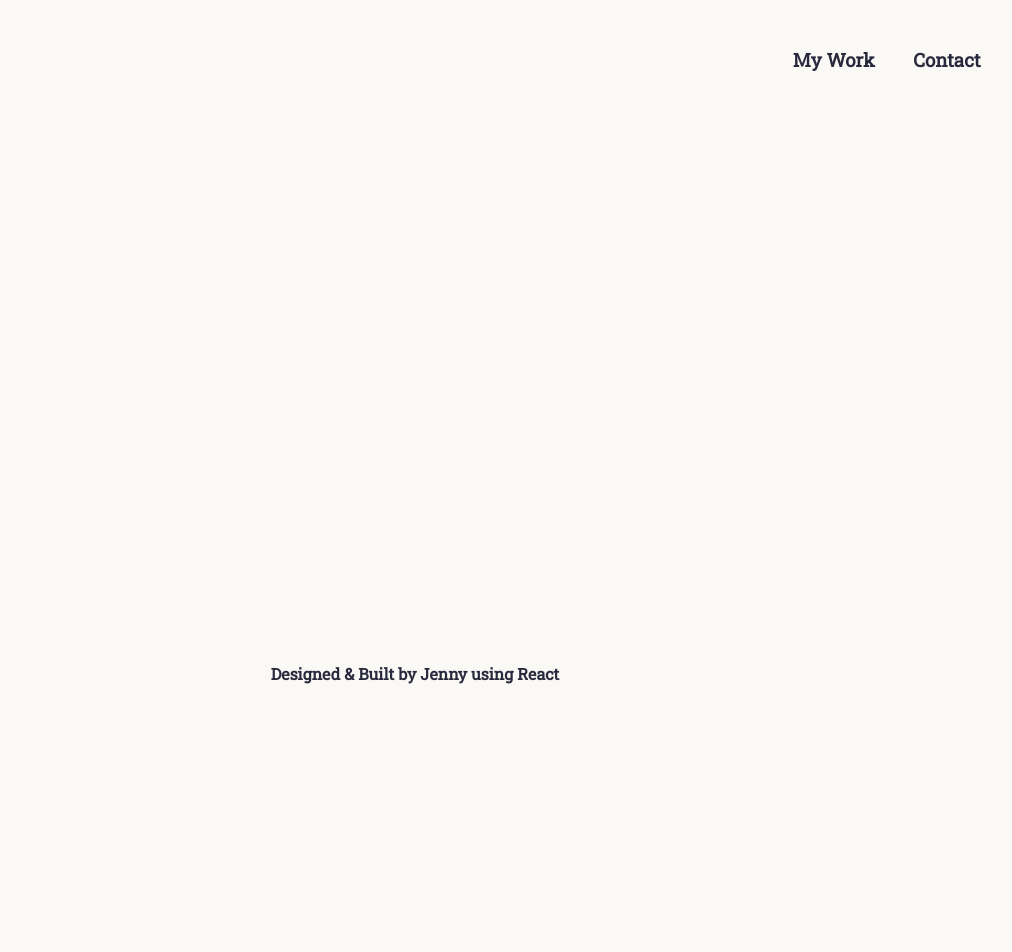
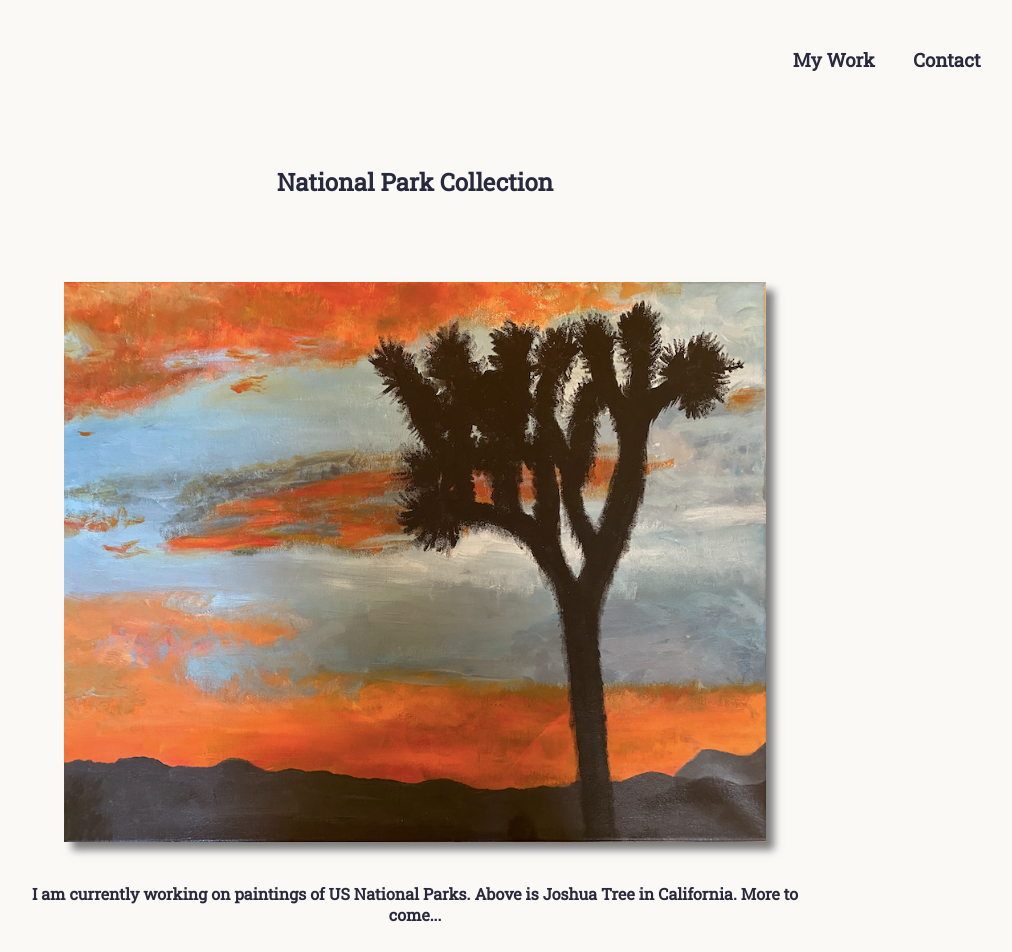
Before and after one commit to jennyhuii/personal-website, a React (Create React App) app: page /national-parks in a window 1280 px wide. Shown: the top 952 px of the page, without its empty margins (225-1237 px from the left). Before the commit the page ends 800 px from the top, so only its background shows below. Built offline with nearby package versions, Linux system fonts and the light colour scheme.

Commit message:
national parks

```diff
--- a/src/App.jsx
+++ b/src/App.jsx
@@ -15,6 +15,7 @@ import Work from './pages/Work';
 import Designs from './pages/Designs';
 import Flowers from './pages/Flowers';
 import MasterCopy from './pages/MasterCopy';
+import NationalParks from './pages/NationalParks';
 
 
 library.add(fab, faLinkedin, faGithubSquare)
@@ -67,6 +68,9 @@ const App = () => {
             <Route exact path="/master-copy">
               <MasterCopy />
             </Route>
+            <Route exact path="/national-parks">
+              <NationalParks />
+            </Route>
           </MainContainer>
           <FooterContainer>
             <Footer />
--- /dev/null
+++ b/src/pages/NationalParks.jsx
@@ -0,0 +1,42 @@
+import React from 'react';
+import styled from 'styled-components';
+import {
+    StyledMainContainer,
+    StyledImage,
+    StyledMainTextContainer,
+} from '../constants/Styles';
+import JoshuaTree from '../images/paintings/joshua-tree.png';
+
+const StyledImageContainer = styled.div`
+    padding: 1rem 1rem 1rem 1rem;
+    justify-content: center;
+`
+
+const StyledContentContainer = styled.div`
+    align-content: center;
+`
+
+const StyledText = styled.h4`
+    padding-left: 15rem;
+    padding-right: 15rem;
+`
+
+const NationalParks = () => {
+    return (
+        <StyledMainContainer>
+            <StyledMainTextContainer>
+                <h2>National Park Collection</h2>
+            </StyledMainTextContainer>
+            <StyledContentContainer>
+                <StyledImageContainer>
+                    <StyledImage src={JoshuaTree} height={'35rem'} />
+                </StyledImageContainer>
+            </StyledContentContainer>
+            <StyledText>
+                I am currently working on paintings of US National Parks. Above is Joshua Tree in California. More to come...
+            </StyledText>
+        </StyledMainContainer>
+    )
+}
+
+export default NationalParks;
--- a/src/pages/Work.jsx
+++ b/src/pages/Work.jsx
@@ -9,6 +9,7 @@ import {
 } from '../constants/Styles';
 import Paintings from '../images/paintings/paintings.png';
 import MasterCopy from '../images/paintings/mastercopy.png';
+import NationalPark from '../images/paintings/national-parks.png';
 //import DigitalAdManager from '../images/designs/digital-ad-manager.png';
 
 const StyledImageContainer = styled.div`
@@ -50,6 +51,21 @@ const Work = () => {
             <br></br>
             <br></br>
             <br></br>
+            <StyledContentContainer>
+                <div>
+                    <StyledImageContainer height={'21rem'}>
+                        <StyledImageWithHover onClick={() => history.push('/national-parks')} src={NationalPark} height={'20rem'} hoverHeight={'20.5rem'} />
+                    </StyledImageContainer>
+                    <a href={'/national-parks'}>
+                        <h3>
+                            National Park Collection, Acrylic on Canvas
+                        </h3>
+                    </a>
+                </div>
+                </StyledContentContainer>
+            <br></br>
+            <br></br>
+            <br></br>
             {/* <StyledContentContainer>
                 <div>
                     <StyledImageContainer height={'22rem'}>
```
Also changed, not shown: src/images/paintings/joshua-tree.png (added), src/images/paintings/national-parks.png (added).
